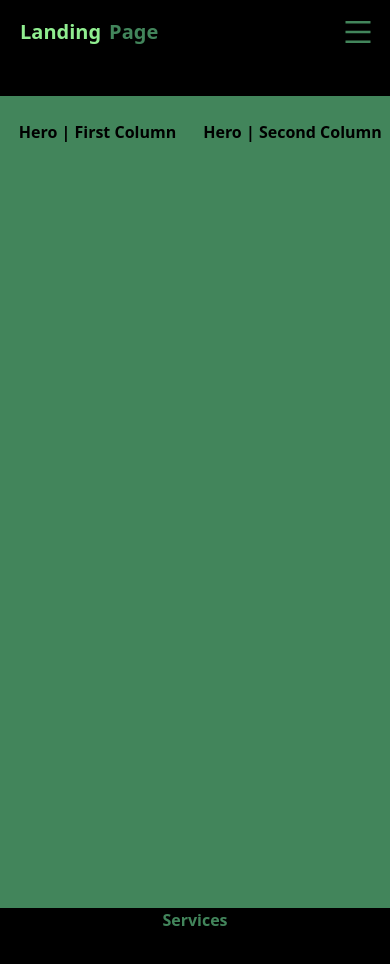
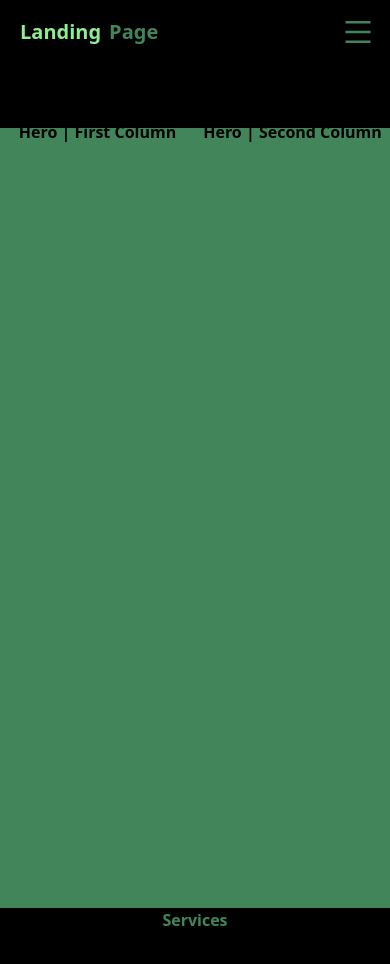
Before and after one commit to nemo256/landy, a Next.js app: page / in a window 390 px wide. Shown: the top 964 px of the page. Built offline with nearby package versions, Linux system fonts and the light colour scheme.

Commit message:
updated navbar on mobile!

```diff
--- a/components/Header.jsx
+++ b/components/Header.jsx
@@ -58,7 +58,7 @@ const Header = () => {
           <AiOutlineMenu onClick={() => { setOpen(!open) }} className={!open ? 'hidden xs:flex w-8 h-8' : 'hidden xs:hidden'}/>
           <AiOutlineClose onClick={() => { setOpen(!open) }} className={open ? 'hidden xs:flex w-8 h-8' : 'hidden xs:hidden'}/>
         </div>
-        <div className="hidden xs:flex w-full pb-8 bg-primary mt-12 flex flex-col items-center absolute left-1/2 transform -translate-x-1/2">
+        <div className="hidden xs:flex w-full py-8 bg-primary mt-12 flex flex-col items-center absolute left-1/2 transform -translate-x-1/2">
           <ul>
             {open && sections.map((section) => (
               <Link key={section.name} href={section.link}>
```
